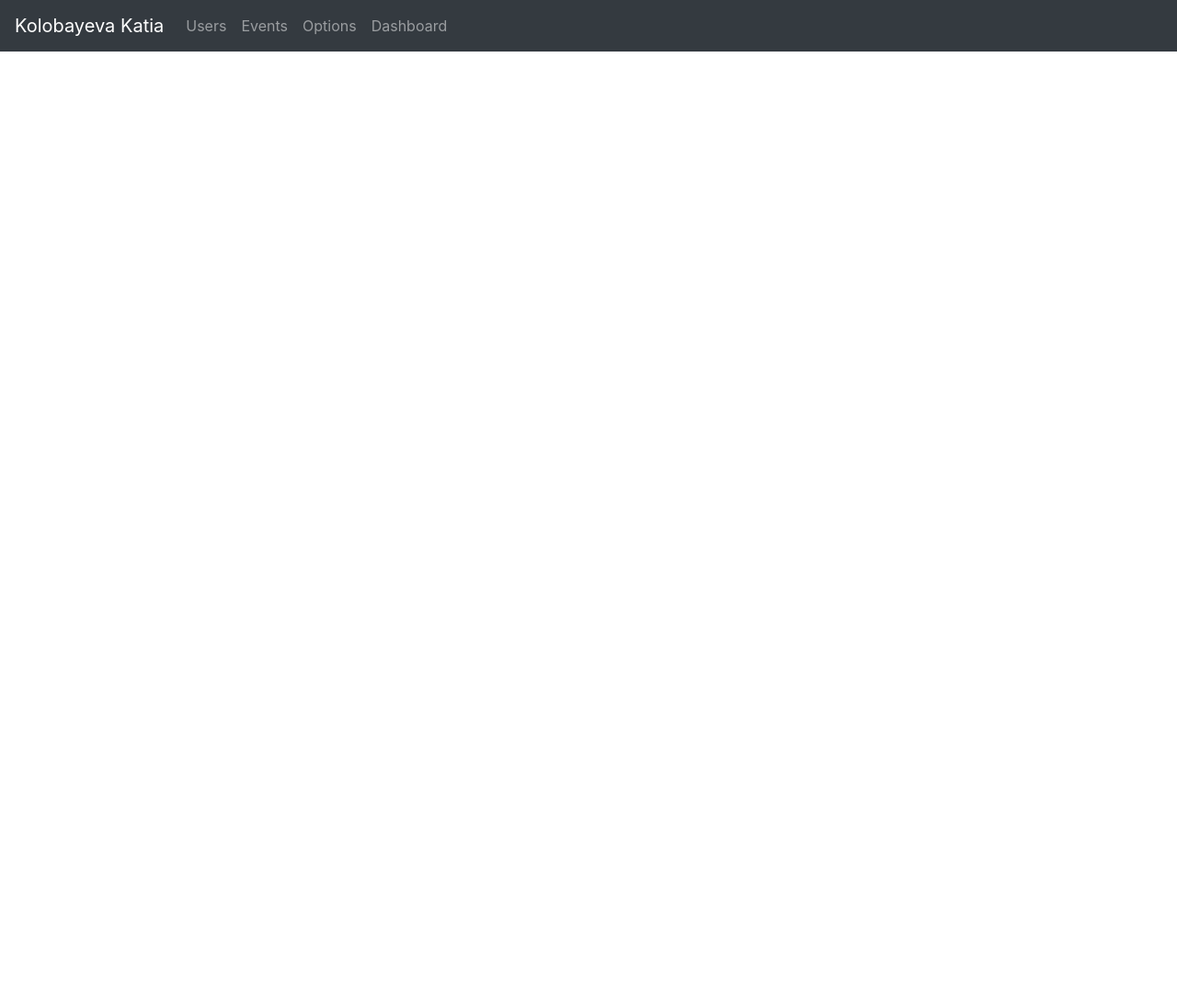
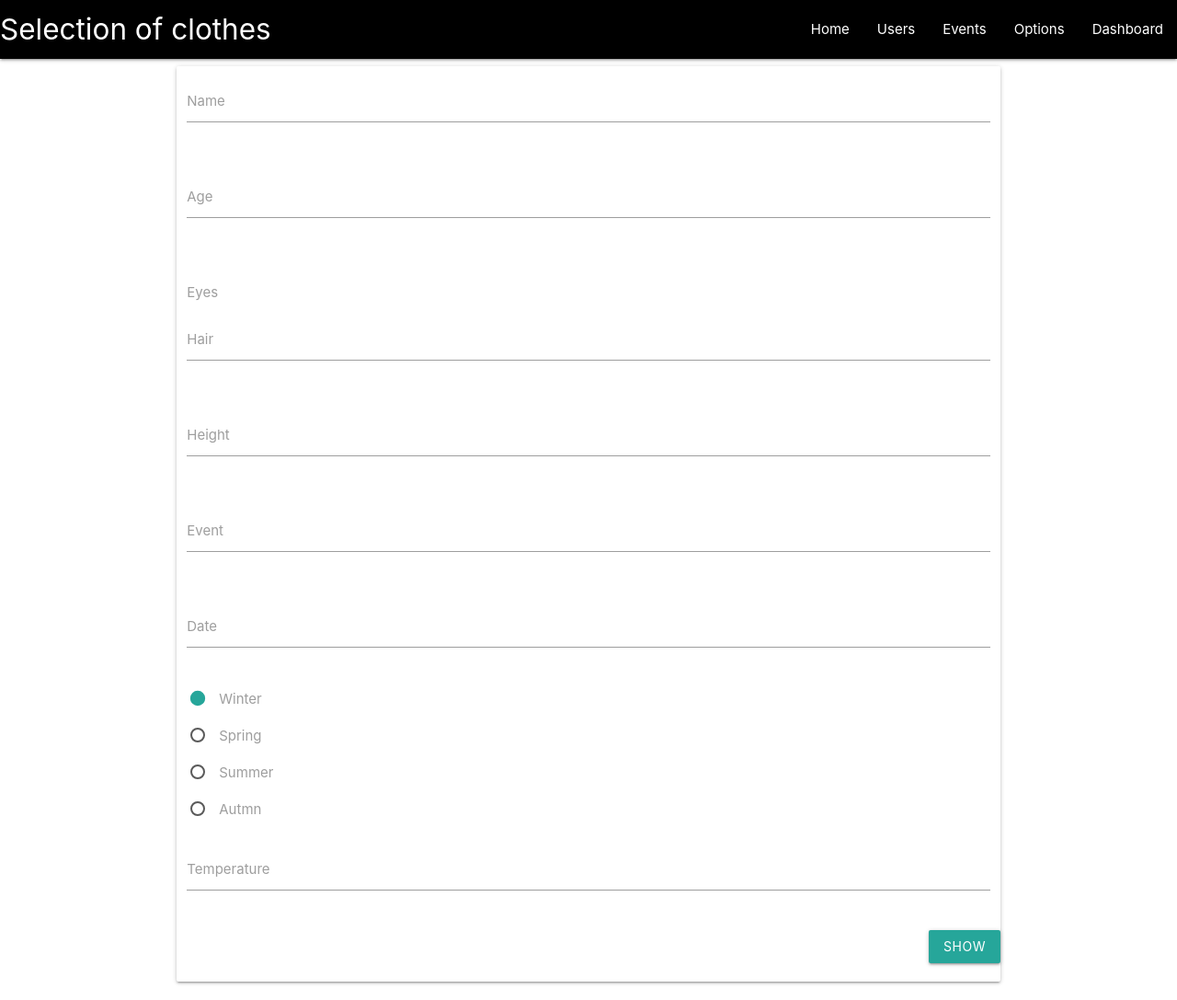
Before and after one commit to Kolobayeva/Katia, a Python web app: template Laboratory2/templates/main.html in a window 1280 px wide. Shown: the whole page at 92% size. Before the commit the page ends 56 px from the top, so only its background shows below. Run offline with Jinja, Linux system fonts and the light colour scheme; the template is opened without the code that fills it, so the values that code supplies are empty.

Commit message:
Update main.html

```diff
--- a/Laboratory2/templates/main.html
+++ b/Laboratory2/templates/main.html
@@ -1,37 +1,131 @@
 <!DOCTYPE html>
 <html lang="en">
+
 <head>
-    <title>LABORATORY2</title>
     <meta charset="utf-8">
-    <meta name="viewport" content="width=device-width, initial-scale=1">
-    <link rel="stylesheet" type="text/css" href="{{ url_for('static', filename='css/bootstrap.min.css') }}">
-    <script src="{{ url_for('static', filename='js/jquery-3.4.1.min.js') }}"></script>
-    <script src="{{ url_for('static', filename='js/bootstrap.min.js') }}"></script>
+    <meta name="viewport" content="width=device-width, initial-scale=1, shrink-to-fit=no">
+    <link rel="stylesheet" href="https://cdnjs.cloudflare.com/ajax/libs/materialize/1.0.0/css/materialize.min.css">
+
+    <!-- Compiled and minified JavaScript -->
+
+    <title>KateProj</title>
 </head>
+
 <body>
-
-<nav class="navbar navbar-expand-sm bg-dark navbar-dark">
-
-    <div class="navbar-header">
-        <a class="navbar-brand" href="https://github.com/Kolobayeva/Katia"> Kolobayeva Katia </a>
-        <!-- Посилання на репозиторій з кодом !-->
-    </div>
+    <nav>
+        <div class="nav-wrapper black">
+            <a href="#" class="brand-logo">Selection of clothes</a>
+            <ul id="nav-mobile" class="right hide-on-med-and-down">
+                <li><a href="main.html">Home</a></li>
+                <li><a href="Users.html">Users</a></li>
+				<li><a href="Events.html">Events</a></li>
+				<li><a href="Options.html">Options</a></li>
+				<li><a href="Dashboard.html">Dashboard</a></li>
+            </ul>
+        </div>
+    </nav>
+     <div class="container">
+        <div class="card">
+            <div class="row">
+                <form class="col s12">
 
 
-    <ul class="navbar-nav">
-        <li class="nav-item"><a class="nav-link" href="/Users">Users</a></li>
-        <li class="nav-item"><a class="nav-link" href="/Events">Events</a></li>
-        <li class="nav-item"><a class="nav-link" href="/Options">Options</a></li>
-        <li class="nav-item"><a class="nav-link" href="/dashboard">Dashboard</a></li>
-    </ul>
+                    <div class="row">
+                        <div class="input-field col s12">
+                            <input id="name" type="text" class="validate">
+                            <label for="name">Name</label>
+                        </div>
+                    </div>
+                    <div class="row">
+                        <div class="input-field col s12">
+                            <input id="age" type="number" class="validate">
+                            <label for="age">Age</label>
+                        </div>
+                    </div>
+                    <div class="row">
+                        <div class="input-field col s12">
+                            <select>
+                                <option value="0">Green</option>
+                                <option value="1">Blue</option>
+                                <option value="2">Grey</option>
+                                <option value="3">Brown</option>
+                            </select>
+                            <label>Eyes</label>
+                        </div>
+                    </div>
+                    <div class="row">
+                        <div class="input-field col s12">
+                            <input id="Hair" type="text" class="validate">
+                            <label for="Hair">Hair</label>
+                        </div>
+                    </div>
+					 <div class="row">
+                        <div class="input-field col s12">
+                            <input id="Height" type="number" class="validate">
+                            <label for="Height">Height</label>
+                        </div>
+                    </div>
+                    <div class="row">
+                        <div class="input-field col s12">
+                            <input id="nameEvent" type="text" class="validate">
+                            <label for="nameEvent">Event</label>
+                        </div>
+                    </div>
+                    <div class="row">
+                        <div class="input-field col s12">
+                            <input type="text" class="datepicker">
+                            <label for="dateEvent">Date</label>
+                        </div>
+                    </div>
+                    <div>
+                        <form action="#">
+                            <p>
+                                <label>
+                                    <input name="group1" type="radio" checked />
+                                    <span>Winter</span>
+                                </label>
+                            </p>
+                            <p>
+                                <label>
+                                    <input name="group1" type="radio" />
+                                    <span>Spring</span>
+                                </label>
+                            </p>
+                            <p>
+                                <label>
+                                    <input class="with-gap" name="group1" type="radio" />
+                                    <span>Summer</span>
+                                </label>
+                            </p>
+                            <p>
+                                <label>
+                                    <input name="group1" type="radio" />
+                                    <span>Autmn</span>
+                                </label>
+                            </p>
+                        </form>
+                    </div>
+                    <div class="row">
+                        <div class="input-field col s12">
+                            <input id="temperature" type="number" class="validate" maxlength=3>
+                            <label for="temperature">Temperature</label>
+                        </div>
+                    </div>
 
-</nav>
+                    <div class="row">
+                        <a href="#!" class="btn right">Show</a>
 
-<div class="container">
+                    </div>
+                </form>
+            </div>
+        </div>
 
-    {% block content %}{% endblock %}
 
-</div>
+    </div>
+</body>
+<script src="https://code.jquery.com/jquery-3.3.1.slim.min.js" integrity="sha384-q8i/X+965DzO0rT7abK41JStQIAqVgRVzpbzo5smXKp4YfRvH+8abtTE1Pi6jizo" crossorigin="anonymous"></script>
 
-</body>
+<script src="https://cdnjs.cloudflare.com/ajax/libs/materialize/1.0.0/js/materialize.min.js"></script>
+
+
 </html>
```
